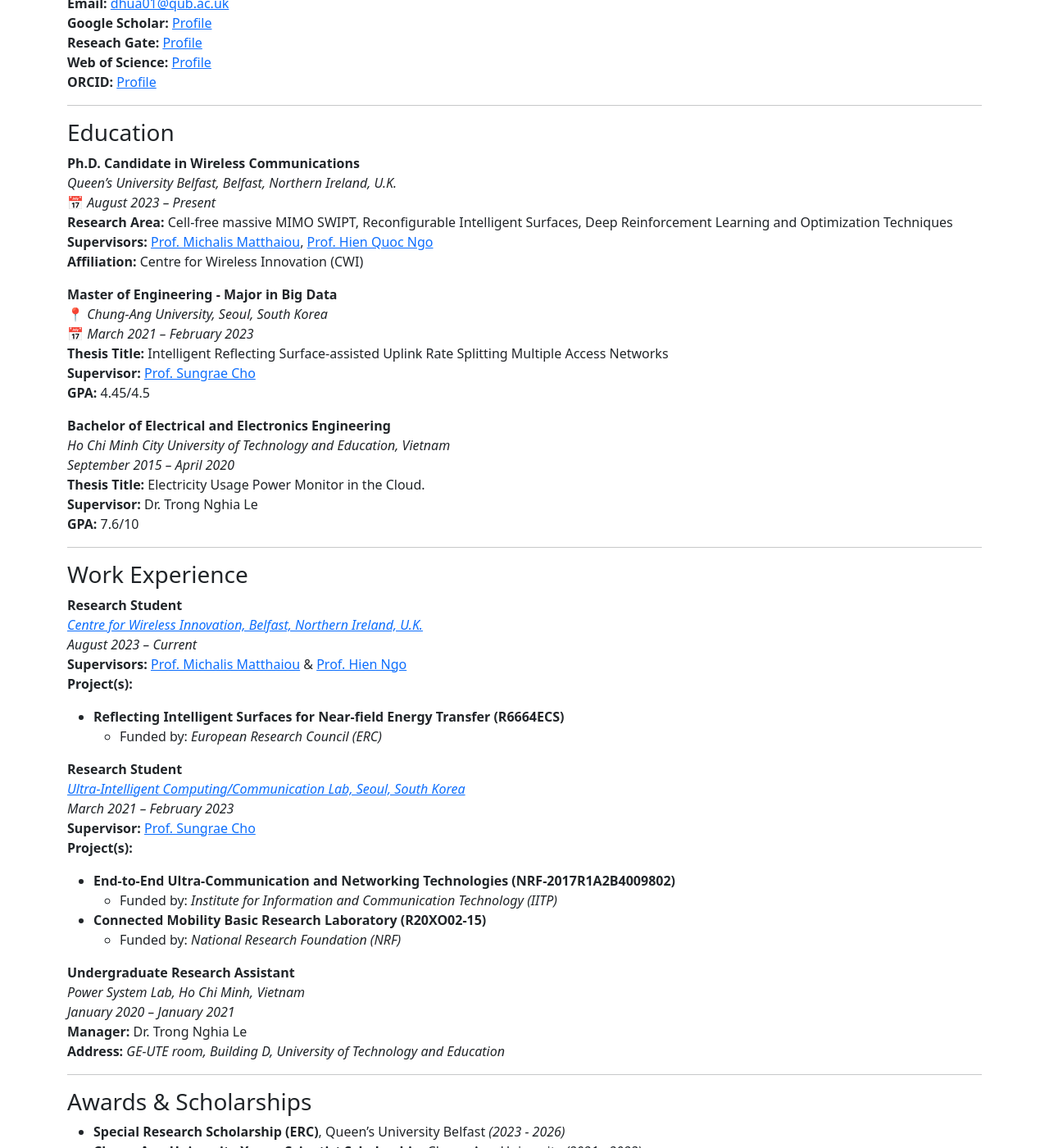
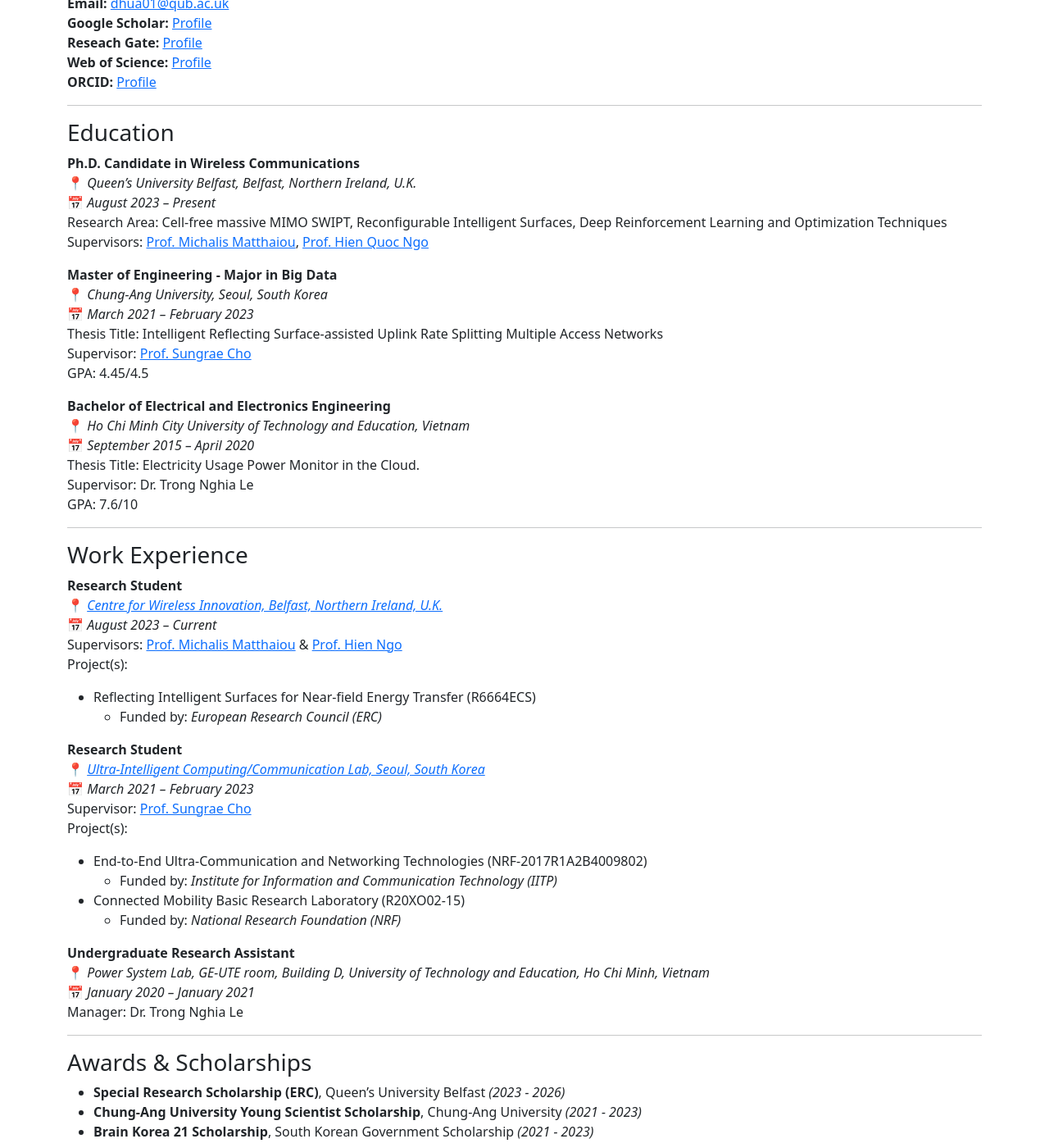
Before and after one commit to thienduchua/thienduchua.github.io, a Jekyll site: the page built from index.md, in a window 1280 px wide and 1400 px high, scrolled down 355 px. Shown: the whole window at 82% size. Built offline with Jekyll 4.4.1, drawn with Linux system fonts in a browser that asks for light colours.

Commit message:
Update index.md

```diff
--- a/index.md
+++ b/index.md
@@ -35,55 +35,53 @@ title: Home
 ### Education
 
 **Ph.D. Candidate in Wireless Communications**
-*Queen’s University Belfast, Belfast, Northern Ireland, U.K.*
+📍 *Queen’s University Belfast, Belfast, Northern Ireland, U.K.*
 📅 *August 2023 – Present*
-**Research Area:** Cell-free massive MIMO SWIPT, Reconfigurable Intelligent Surfaces, Deep Reinforcement Learning and Optimization Techniques
-**Supervisors:** [Prof. Michalis Matthaiou](https://sites.google.com/site/micmatthaiou/home), [Prof. Hien Quoc Ngo](https://sites.google.com/site/nqhienqn/home)
-**Affiliation:** Centre for Wireless Innovation (CWI)
+Research Area: Cell-free massive MIMO SWIPT, Reconfigurable Intelligent Surfaces, Deep Reinforcement Learning and Optimization Techniques
+Supervisors: [Prof. Michalis Matthaiou](https://sites.google.com/site/micmatthaiou/home), [Prof. Hien Quoc Ngo](https://sites.google.com/site/nqhienqn/home)
 
 **Master of Engineering - Major in Big Data**
 📍 *Chung-Ang University, Seoul, South Korea*
 📅 *March 2021 – February 2023*
-**Thesis Title:** Intelligent Reflecting Surface-assisted Uplink Rate Splitting Multiple Access Networks
-**Supervisor:** [Prof. Sungrae Cho](https://sites.google.com/uclab.re.kr/srcho)
-**GPA:** 4.45/4.5
+Thesis Title: Intelligent Reflecting Surface-assisted Uplink Rate Splitting Multiple Access Networks
+Supervisor: [Prof. Sungrae Cho](https://sites.google.com/uclab.re.kr/srcho)
+GPA: 4.45/4.5
 
 **Bachelor of Electrical and Electronics Engineering**
-*Ho Chi Minh City University of Technology and Education, Vietnam*
-*September 2015 – April 2020*
-**Thesis Title:** Electricity Usage Power Monitor in the Cloud.
-**Supervisor:** Dr. Trong Nghia Le
-**GPA:** 7.6/10
+📍 *Ho Chi Minh City University of Technology and Education, Vietnam*
+📅 *September 2015 – April 2020*
+Thesis Title: Electricity Usage Power Monitor in the Cloud.
+Supervisor: Dr. Trong Nghia Le
+GPA: 7.6/10
 
 ---
 
 ### Work Experience
 
 **Research Student**
-[*Centre for Wireless Innovation, Belfast, Northern Ireland, U.K.*](https://www.qub.ac.uk/research-centres/cwi/)
-*August 2023 – Current*
-**Supervisors:** [Prof. Michalis Matthaiou](https://sites.google.com/site/micmatthaiou/home) & [Prof. Hien Ngo](https://sites.google.com/site/nqhienqn/home)
-**Project(s):**
-- **Reflecting Intelligent Surfaces for Near-field Energy Transfer (R6664ECS)**
+📍 [*Centre for Wireless Innovation, Belfast, Northern Ireland, U.K.*](https://www.qub.ac.uk/research-centres/cwi/)
+📅 *August 2023 – Current*
+Supervisors: [Prof. Michalis Matthaiou](https://sites.google.com/site/micmatthaiou/home) & [Prof. Hien Ngo](https://sites.google.com/site/nqhienqn/home)
+Project(s):
+- Reflecting Intelligent Surfaces for Near-field Energy Transfer (R6664ECS)
   - Funded by: *European Research Council (ERC)*
 
 
 **Research Student**
-[*Ultra-Intelligent Computing/Communication Lab, Seoul, South Korea*](https://uclab.re.kr/index.html)
-*March 2021 – February 2023*
-**Supervisor:** [Prof. Sungrae Cho](https://sites.google.com/uclab.re.kr/srcho)
-**Project(s):**
-- **End-to-End Ultra-Communication and Networking Technologies (NRF-2017R1A2B4009802)**
+📍 [*Ultra-Intelligent Computing/Communication Lab, Seoul, South Korea*](https://uclab.re.kr/index.html)
+📅 *March 2021 – February 2023*
+Supervisor: [Prof. Sungrae Cho](https://sites.google.com/uclab.re.kr/srcho)
+Project(s):
+- End-to-End Ultra-Communication and Networking Technologies (NRF-2017R1A2B4009802)
   - Funded by: *Institute for Information and Communication Technology (IITP)*
-- **Connected Mobility Basic Research Laboratory (R20XO02-15)**
+- Connected Mobility Basic Research Laboratory (R20XO02-15)
   - Funded by: *National Research Foundation (NRF)*
 
 
 **Undergraduate Research Assistant**
-*Power System Lab, Ho Chi Minh, Vietnam*
-*January 2020 – January 2021*
-**Manager:** Dr. Trong Nghia Le
-**Address:** *GE-UTE room, Building D, University of Technology and Education*
+📍 *Power System Lab, GE-UTE room, Building D, University of Technology and Education, Ho Chi Minh, Vietnam*
+📅 *January 2020 – January 2021*
+Manager: Dr. Trong Nghia Le
 
 ---
 
```
